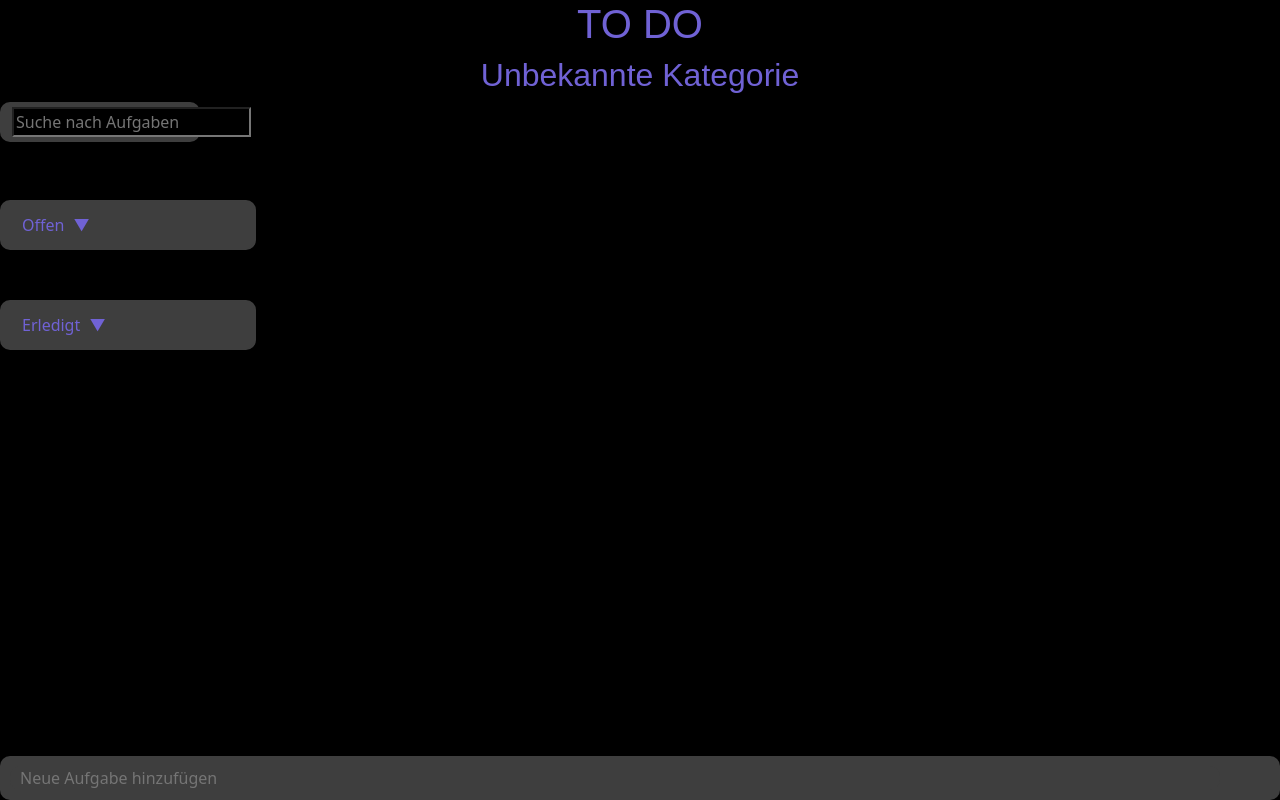
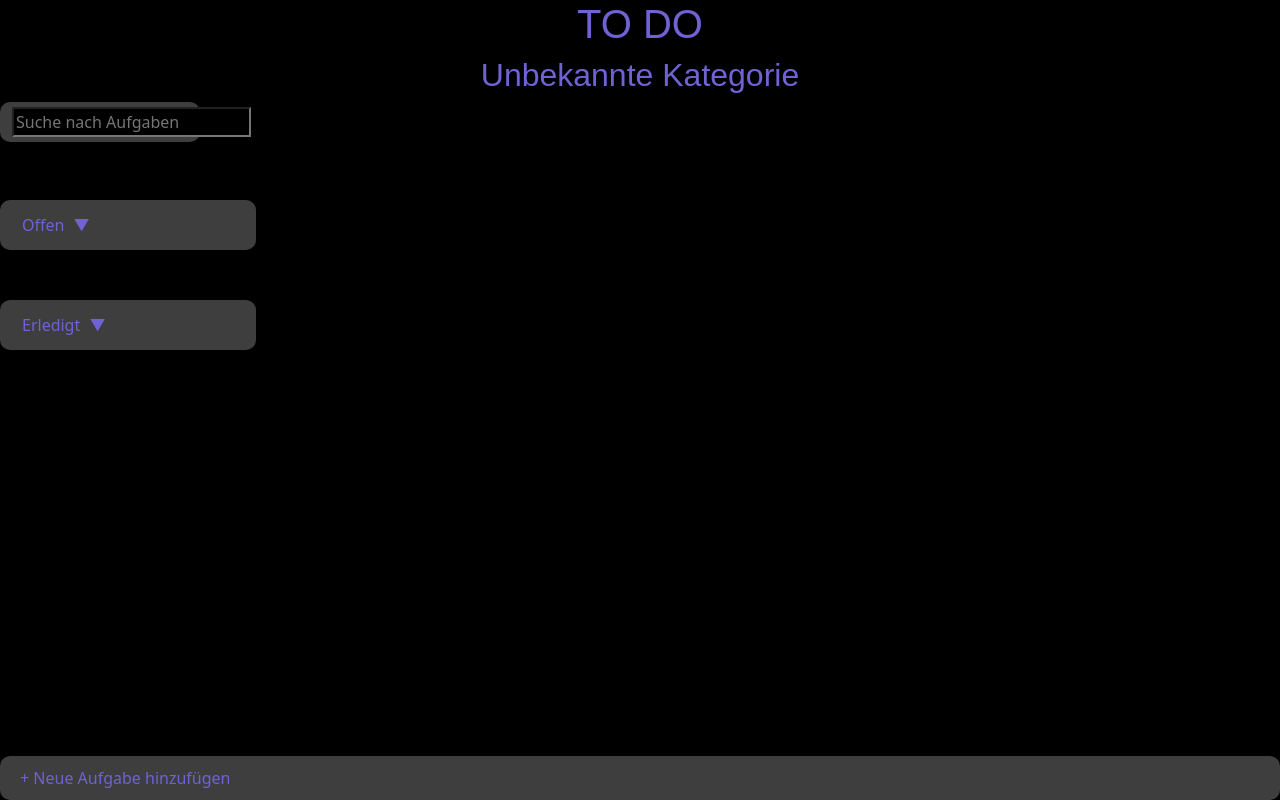
Before and after one commit to MarioB06/vue_todo, a Vue app in the folder todo/: page /task/1 in a window 1280 px wide. Built offline with nearby package versions, Linux system fonts and the light colour scheme.

Commit message:
Update Task.vue

```diff
--- a/todo/src/components/Task.vue
+++ b/todo/src/components/Task.vue
@@ -129,7 +129,7 @@ export default {
     <div class="add-task-bar">
       <input
         type="text"
-        placeholder="Neue Aufgabe hinzufügen"
+        placeholder="+ Neue Aufgabe hinzufügen"
         class="add-task-input"
         v-model="newTask"
         @keyup.enter="addTask"
@@ -193,6 +193,11 @@ export default {
   padding: 10px;
   box-sizing: border-box;
   border-radius: 10px;
+  color: #7062d5;
+}
+.add-task-input:focus {
+  outline: none;
+  color: #7062d5;
 }
 
 .add-task-input {
@@ -203,6 +208,10 @@ export default {
   color: #7062d5;
   padding-left: 10px;
   border-radius: 10px;
+}
+
+.add-task-input::placeholder {
+  color: #7062d5;
 }
 
 .title {
```
